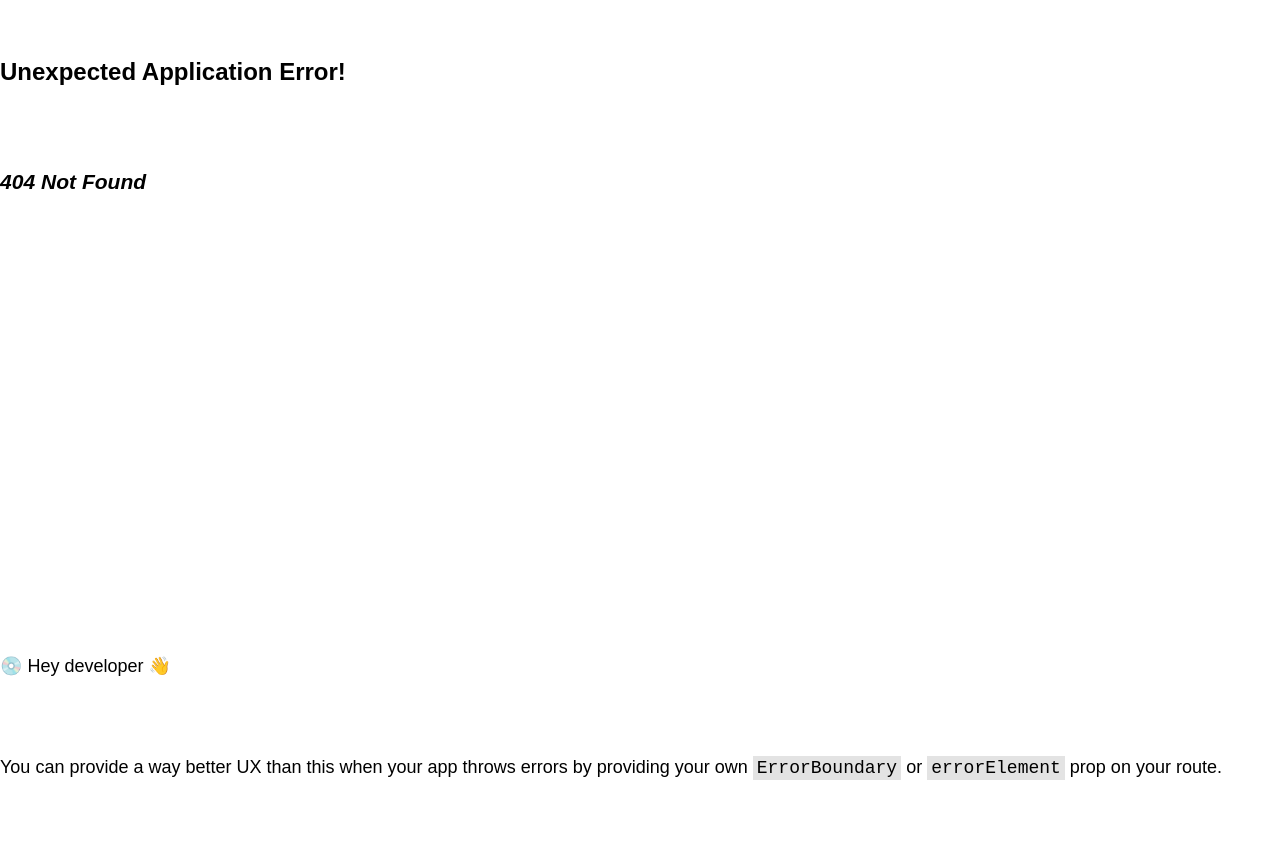
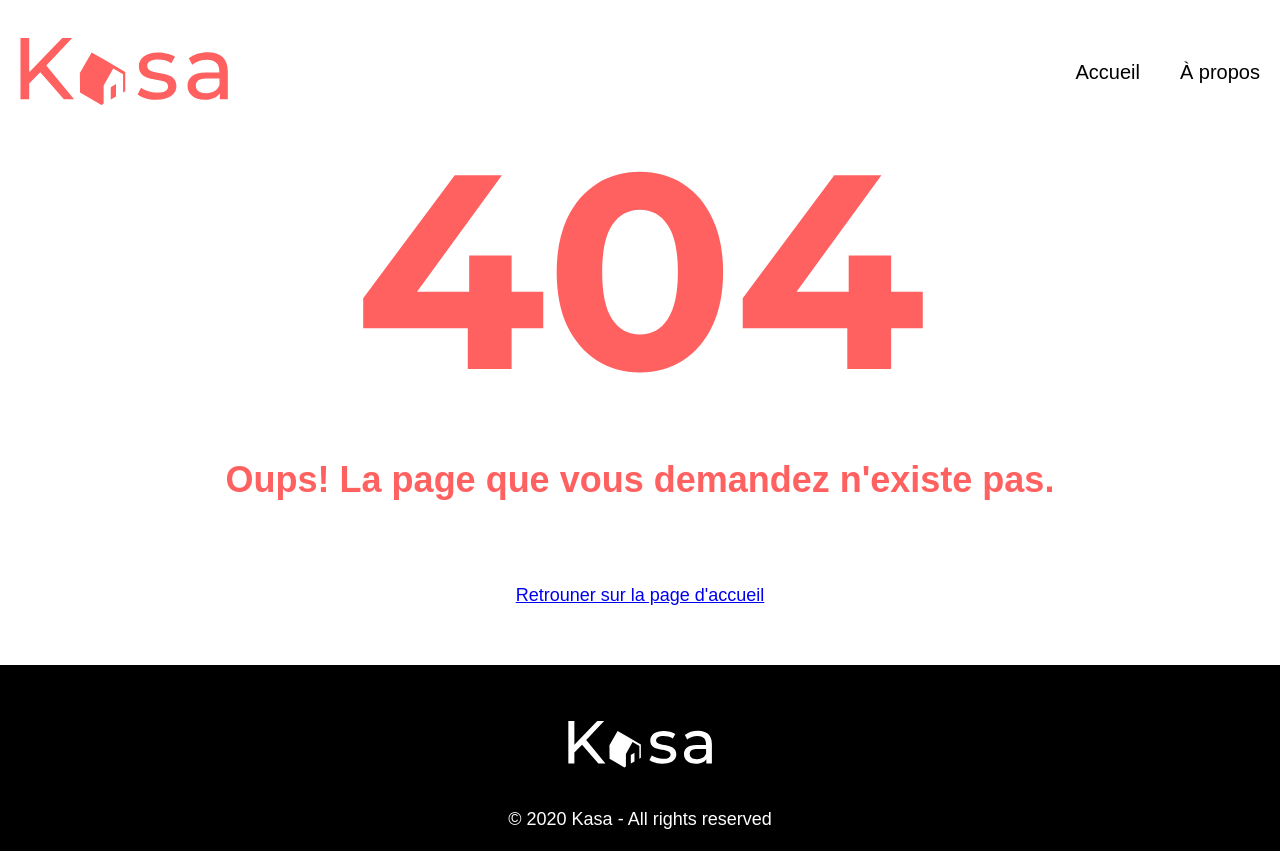
Before and after one commit to vatr84/P11_Kasa-V2, a React (Vite) app: page /404 in a window 1280 px wide. Before the commit this address had no page. Before the commit the page ends 800 px from the top, so only its background shows below. Built offline with nearby package versions, Linux system fonts and the light colour scheme.

Commit message:
page 404

```diff
--- /dev/null
+++ b/src/pages/404/NotFound.jsx
@@ -0,0 +1,16 @@
+import notFound404 from '../../assets/404.svg'
+import { Link } from 'react-router'
+import './NotFound.scss'
+
+// Rend le composant de page NotFound.
+export default function NotFound() {
+    return (
+        <main className="notFound container">
+            <img src={notFound404} alt="" />
+            <h1>Oups! La page que vous demandez n&apos;existe pas.</h1>
+            <p>
+                <Link to="/">Retrouner sur la page d&apos;accueil</Link>
+            </p>
+        </main>
+    )
+}
--- /dev/null
+++ b/src/pages/404/NotFound.scss
@@ -0,0 +1,14 @@
+@use "../../variables.scss" as *;
+
+.notFound {
+    display: flex;
+    flex-direction: column;
+    justify-content: center;
+    align-items: center;
+    gap: $spacing-large;
+    height: 100%;
+
+    img {
+        width: min(100%, 36rem);
+    }
+}
```
Also changed, not shown: src/routes/router.jsx (+10 -1 lines), src/assets/404.svg (added).
